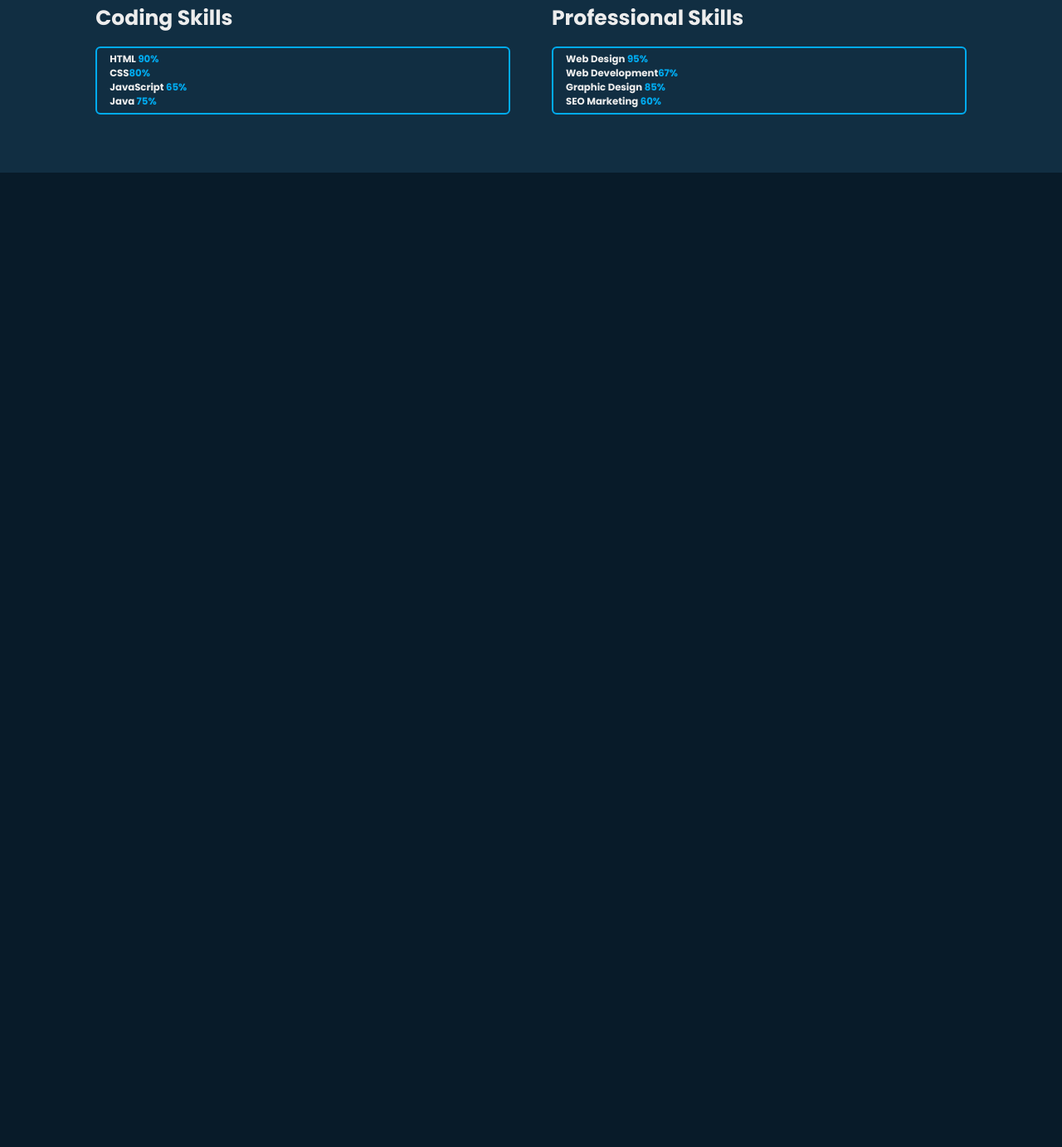
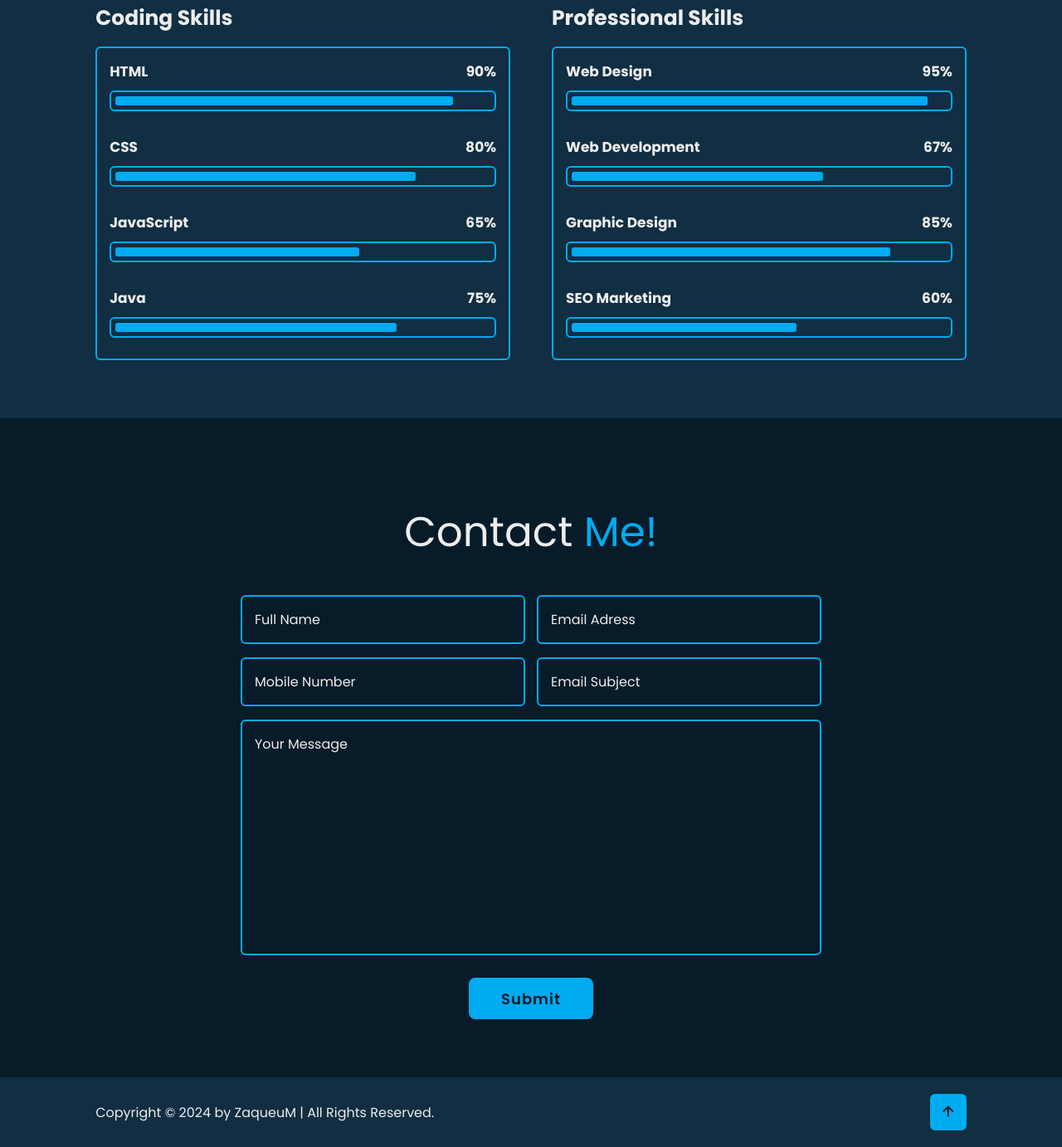
Before and after one commit to ZghostPlayer/Personal-Page, a plain HTML site: page index.html in a window 1280 px wide. Shown: the part 2686-4068 px from the top of the page at 83% size. Before the commit the page ends 2894 px from the top, so only its background shows below. Drawn offline with nearby package versions, Linux system fonts and the light colour scheme.

Commit message:
added skills, contact and footer sections

```diff
--- a/css/style.css
+++ b/css/style.css
@@ -416,4 +416,211 @@ span {
     border: .2rem solid var(--main-color);
     border-radius: .6rem;
     padding: .5rem 1.5rem;
+    z-index: 1;
+    overflow: hidden;
 }
+
+
+
+.skills-box .skills-content::before {
+    content: '';
+    position: absolute;
+    top: 0;
+    left: 0;
+    width: 0;
+    height: 100%;
+    background: var(--bg-color);
+    z-index: -1;
+    transition: .5s;
+}
+
+.skills-box .skills-content:hover::before {
+    width: 100%;
+}
+
+.skills-content .progress {
+    padding: 1rem 0;
+}
+
+.skills-content .progress h3 {
+    font-size: 1.7rem;
+    display: flex;
+    justify-content: space-between;
+}
+
+.skills-content .progress h3 span {
+    color: var(--text-color);
+}
+
+.skills-content .progress .bar {
+    height: 2.5rem;
+    border-radius: .6rem;
+    border: .2rem solid var(--main-color);
+    padding: .5rem;
+    margin: 1rem 0;
+}
+
+.skills-content .progress .bar span {
+    display: block;
+    height: 100%;
+    border-radius: .3rem;
+    background: var(--main-color);
+}
+
+.skills-column:nth-child(1) .skills-content .progress:nth-child(1) .bar span {
+    width: 90%;
+}
+
+.skills-column:nth-child(1) .skills-content .progress:nth-child(2) .bar span {
+    width: 80%;
+}
+
+.skills-column:nth-child(1) .skills-content .progress:nth-child(3) .bar span {
+    width: 65%;
+}
+
+.skills-column:nth-child(1) .skills-content .progress:nth-child(4) .bar span {
+    width: 75%;
+}
+
+.skills-column:nth-child(2) .skills-content .progress:nth-child(1) .bar span {
+    width: 95%;
+}
+
+.skills-column:nth-child(2) .skills-content .progress:nth-child(2) .bar span {
+    width: 67%;
+}
+
+.skills-column:nth-child(2) .skills-content .progress:nth-child(3) .bar span {
+    width: 85%;
+}
+
+.skills-column:nth-child(2) .skills-content .progress:nth-child(4) .bar span {
+    width: 60%;
+}
+
+.contact {
+    min-height: auto;
+    padding-bottom: 7rem;
+}
+
+.contact form {
+    max-width: 70rem;
+    margin: 0 auto;
+    text-align: center;
+}
+
+.contact form .input-box {
+    position: relative;
+    display: flex;
+    justify-content: space-between;
+    flex-wrap: wrap;
+}
+
+.contact form .input-box .input-field {
+    position: relative;
+    width: 49%;
+    margin: .8rem 0;
+}
+
+.contact form .input-box .input-field input,
+.contact form .textarea-field textarea {
+    width: 100%;
+    height: 100%;
+    padding: 1.5rem;
+    font-size: 1.6rem;
+    color: var(--text-color);
+    background: transparent;
+    border-radius: .6rem;
+    border: .2rem solid var(--main-color);
+}
+
+.contact form .input-box .input-field input::placeholder,
+.contact form .textarea-field textarea::placeholder {
+    color: var(--text-color);
+}
+
+.contact form .focus {
+    position: absolute;
+    top: 0;
+    left: 0;
+    width: 0;
+    height: 100%;
+    background: var(--second-bg-color);
+    border-radius: .6rem;
+    z-index: -1;
+    transition: .5s;
+}
+
+.contact form .input-box .input-field input:focus~.focus,
+.contact form .input-box .input-field input:valid~.focus.about,
+.contact form .textarea-field textarea:focus~.focus,
+.contact form .textarea-field textarea:valid~.focus{
+    width: 100%;
+}
+
+.contact form .textarea-field {
+    position: relative;
+    margin: .8rem 0 2.7rem;
+    display: flex;
+}
+
+.contact form .textarea-field textarea {
+    resize: none;
+}
+
+.contact form .btn-box.btns .btn {
+    cursor: pointer;
+}
+
+.footer {
+    display: flex;
+    justify-content: space-between;
+    align-items: center;
+    flex-wrap: wrap;
+    padding: 2rem 9%;
+    background: var(--second-bg-color);
+}
+
+.footer-text p {
+    font-size: 1.6rem;
+}
+
+.footer-iconTop a {
+    position: relative;
+    display: inline-flex;
+    justify-content: center;
+    align-items: center;
+    padding: .8rem;
+    background: var(--main-color);
+    border: .2rem solid var(--main-color);
+    border-radius: .6rem;
+    z-index: 1;
+    overflow: hidden;
+}
+
+.footer-iconTop a::before {
+    content: '';
+    position: absolute;
+    top: 0;
+    left: 0;
+    width: 0;
+    height: 100%;
+    background: var(--second-bg-color);
+    z-index: -1;
+    transition: .5s;
+}
+
+.footer-iconTop a:hover::before {
+    width: 100%;
+}
+
+.footer-iconTop a i {
+    font-size: 2.4rem;
+    color: var(--bg-color);
+    transition: .5s;
+}
+
+.footer-iconTop a i:hover {
+    color: var(--main-color);
+}
--- a/index.html
+++ b/index.html
@@ -207,10 +207,55 @@
             </div>
         </div>
     </section>
+
     <!-- contact section design -->
+    <section class="contact" id="contact">
+        <div class="heading">Contact <span>Me!</span></div>
+
+        <form action="#">
+            <div class="input-box">
+                <div class="input-field">
+                    <input type="text" placeholder="Full Name" required>
+                    <span class="focus"></span>
+                </div>
+                <div class="input-field">
+                    <input type="text" placeholder="Email Adress" required>
+                    <span class="focus"></span>
+                </div>
+            </div>
+
+            <div class="input-box">
+                <div class="input-field">
+                    <input type="number" placeholder="Mobile Number" required>
+                    <span class="focus"></span>
+                </div>
+                <div class="input-field">
+                    <input type="text" placeholder="Email Subject" required>
+                    <span class="focus"></span>
+                </div>
+            </div>
+
+            <div class="textarea-field">
+                <textarea name="" id="" cols="30" rows="10" placeholder="Your Message" required></textarea>
+                <span class="focus"></span>
+            </div>
+
+            <div class="btn-box btns">
+                <button type="submit" class="btn">Submit</button>
+            </div>
+        </form>
+    </section>
 
     <!-- footer design -->
+    <footer class="footer">
+        <div class="footer-text">
+            <p>Copyright &copy; 2024 by ZaqueuM | All Rights Reserved.</p>
+        </div>
 
+        <div class="footer-iconTop">
+            <a href="#"><i class='bx bx-up-arrow-alt'></i></a>
+        </div>
+    </footer>
 
     <script src="js/script.js"></script>
 </body>
```
